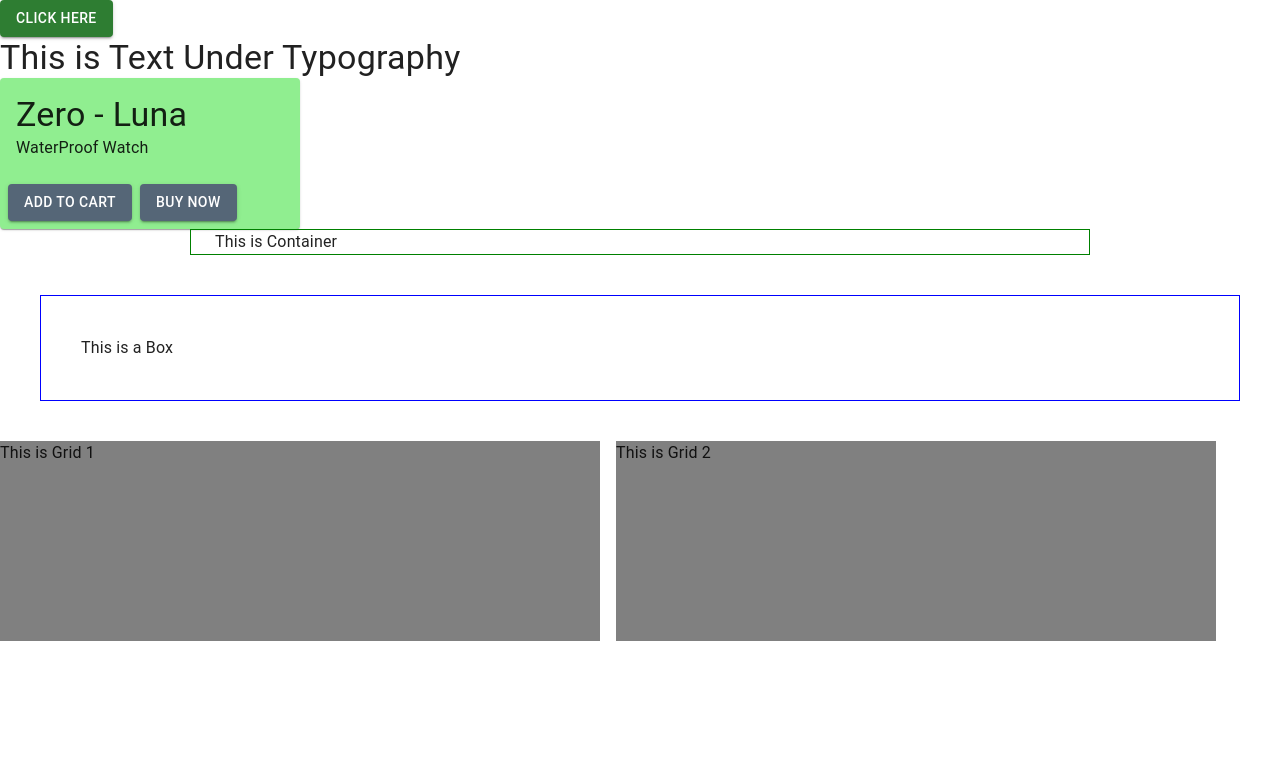
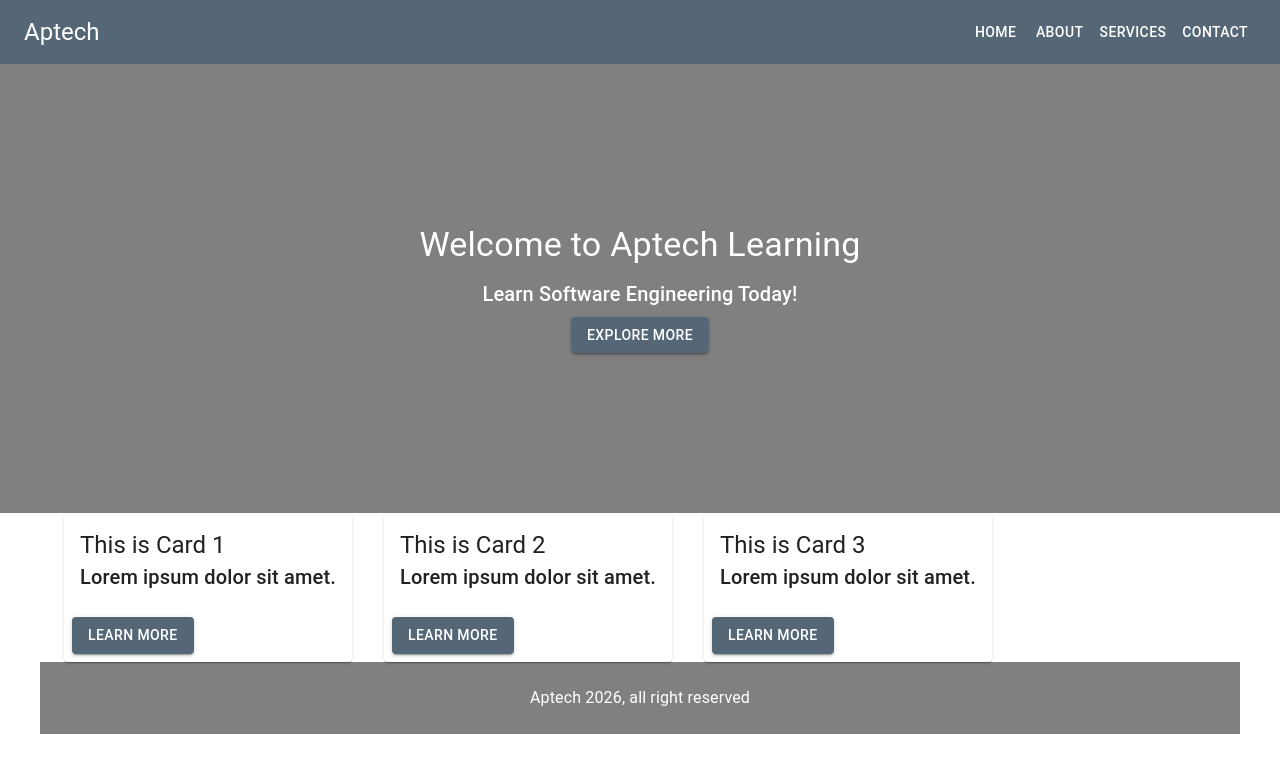
Before and after one commit to farazinam/2401E1, a React (Vite) app in the folder ADSE-I/reactapp/: page / in a window 1280 px wide. Shown: the top 772 px of the page. Built offline with nearby package versions, Linux system fonts and the light colour scheme.

Commit message:
Form and WebPage Layout Creation using Material UI

```diff
--- a/ADSE-I/reactapp/package.json
+++ b/ADSE-I/reactapp/package.json
@@ -12,6 +12,7 @@
   "dependencies": {
     "@emotion/react": "^11.14.0",
     "@emotion/styled": "^11.14.1",
+    "@mui/icons-material": "^7.3.7",
     "@mui/material": "^7.3.7",
     "axios": "^1.13.2",
     "react": "^19.2.0",
--- a/ADSE-I/reactapp/src/App.jsx
+++ b/ADSE-I/reactapp/src/App.jsx
@@ -15,6 +15,16 @@ import CardAction from '@mui/material/CardActions';
 import Container from '@mui/material/Container'
 import Box from '@mui/material/Box'
 import Grid from '@mui/material/Grid'
+
+import LinkedIn from '@mui/icons-material/LinkedIn'
+import YT from '@mui/icons-material/YouTube'
+import WhatsApp from '@mui/icons-material/WhatsApp'
+import Facebook from '@mui/icons-material/Facebook'
+import GitHub from '@mui/icons-material/GitHub'
+import Insta from '@mui/icons-material/Instagram'
+
+import ContactForm from './Components/Form'
+import Index from './Components/WebPage'
 
 //-------------- Day 1 ----------------
 
@@ -286,7 +296,7 @@ function App(){
 
     {/* ---- Componenets ---- */}
 
-    <Button variant='contained' color='success'>
+    {/* <Button variant='contained' color='success'>
       Click Here
     </Button>
 
@@ -303,11 +313,11 @@ function App(){
         <Button variant='contained'>ADD TO CART</Button>
         <Button variant='contained'>Buy Now</Button>
       </CardAction>
-    </Cards>
+    </Cards> */}
 
     {/* ---- Layout ---- */}
 
-    <Container maxWidth="md" sx={{border: '1px solid green'}}>
+    {/* <Container maxWidth="md" sx={{border: '1px solid green'}}>
       This is Container
     </Container>
 
@@ -318,7 +328,28 @@ function App(){
     <Grid container spacing={2} sx={{display: 'flex'}}>
       <Grid item xs={12} md={12} sx={{backgroundColor: 'gray', width: '600px', height: '200px'}} >This is Grid 1</Grid>
       <Grid item xs={12} md={12} sx={{backgroundColor: 'gray', width: '600px'}}>This is Grid 2</Grid>
-    </Grid>
+    </Grid> */}
+
+{/* <Button variant="outlined" startIcon={<LinkedIn />}>
+  Linked In
+</Button>
+<Button variant="outlined" startIcon={<Facebook />}>
+  FaceBook
+</Button>
+<Button variant="outlined" startIcon={<WhatsApp />}>
+ WhatsApp
+</Button>
+<Button variant="outlined" startIcon={<YT />}>
+  Youtube
+</Button>
+<Button variant="outlined" startIcon={<Insta />}>
+  Instagram
+</Button>
+<Button variant="outlined" startIcon={<GitHub />}>
+</Button> */}
+
+{/* <ContactForm /> */}
+<Index />
 
 
     </>
--- /dev/null
+++ b/ADSE-I/reactapp/src/Components/Form.jsx
@@ -0,0 +1,27 @@
+import {Container, Box, Typography, TextField, Button} from '@mui/material';
+
+export default function ContactForm(){
+
+    const getData = (e) =>{
+        e.preventDefault();
+        console.log("Form Submitted");
+    }
+    return (
+        <>
+        <Container maxWidth='sm'>
+            <Typography variant='h3' align='center' sx={{my: 3}}>
+                Contact Form
+            </Typography>
+
+            <Box component={'form'} onSubmit={getData} sx={{display: 'flex', flexDirection: 'column', gap: 3}}>
+                <TextField label='Name' />
+                <TextField label='Email'/>
+                <TextField label='Message' multiline rows={3} />
+                <Button type='submit' variant='contained'>Submit</Button>
+            </Box>
+        </Container>
+        </>
+    )
+}
+
+// export default ContactForm
--- /dev/null
+++ b/ADSE-I/reactapp/src/Components/WebPage.jsx
@@ -0,0 +1,70 @@
+import {
+    AppBar, Toolbar, Typography, Button, Container,
+    Grid, Card, CardContent, CardActions, Box
+} from '@mui/material';
+
+export default function Index() {
+    return (
+        <>
+            {/* NavBar  */}
+            <AppBar position='static'>
+                <Toolbar>
+                    <Typography variant='h5' sx={{ flexGrow: 1 }}>
+                        Aptech
+                    </Typography>
+                    <Button sx={{ color: 'white' }}> Home </Button>
+                    <Button sx={{ color: 'white' }}> About </Button>
+                    <Button sx={{ color: 'white' }}> Services </Button>
+                    <Button sx={{ color: 'white' }}> Contact </Button>
+                </Toolbar>
+            </AppBar>
+
+            {/* Hero Section  */}
+            <Box sx={{ color: 'white', backgroundColor: 'gray', p: 20, textAlign: 'center' }}>
+                <Typography variant='h4' gutterBottom>
+                    Welcome to Aptech Learning
+                </Typography>
+                <Typography variant='h6' gutterBottom>
+                    Learn Software Engineering Today!
+                </Typography>
+                <Button variant='contained'>
+                    Explore More
+                </Button>
+            </Box>
+
+            {/* Card Section */}
+            <Container>
+                <Grid container spacing={4}>
+                    {[1, 2, 3].map((item) => (
+                        <Grid item key={item}>
+                            <Card>
+                                <CardContent>
+                                    <Typography variant='h5'>
+                                        This is Card {item}
+                                    </Typography>
+                                    <Typography variant='h6'>
+                                        Lorem ipsum dolor sit amet.
+                                    </Typography>
+                                </CardContent>
+                                <CardActions>
+                                    <Button variant='contained'>
+                                        Learn More
+                                    </Button>
+                                </CardActions>
+                            </Card>
+                        </Grid>
+                    ))}
+                </Grid>
+            </Container>
+
+            {/* Footer  */}
+            <Box>
+                <Container sx={{backgroundColor: 'grey', color: 'white', py: 3}}>
+                    <Typography align='center'>
+                        Aptech 2026, all right reserved
+                    </Typography>
+                </Container>
+            </Box>
+        </>
+    )
+}
```
Also changed, not shown: 1 other file (tests, documents, lock files or other folders).
